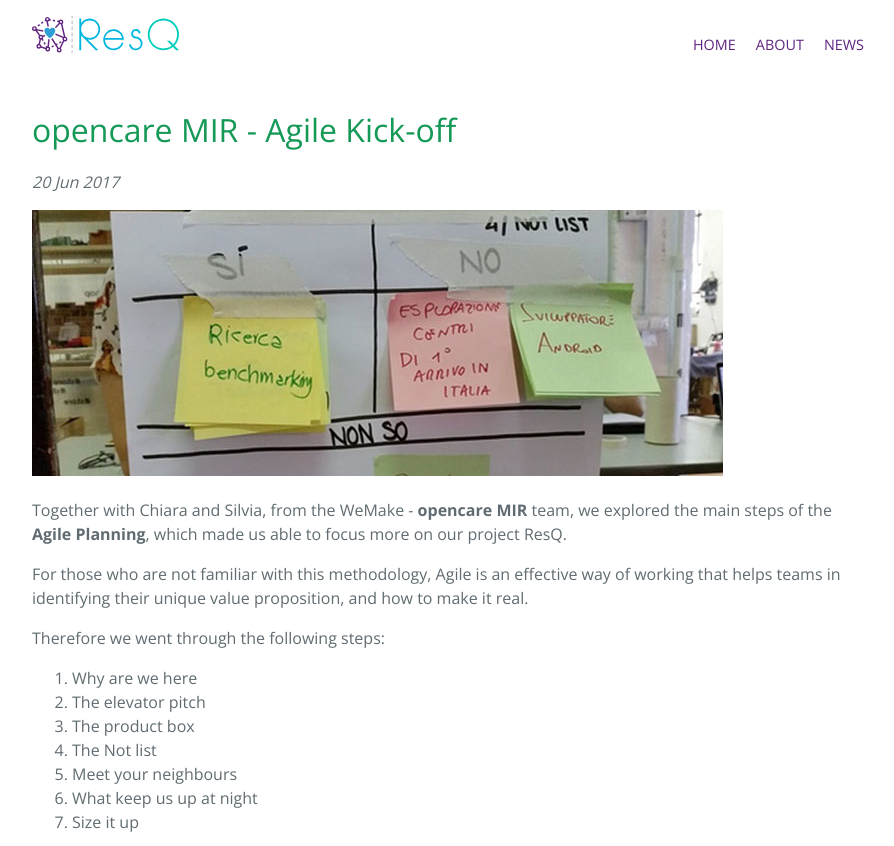
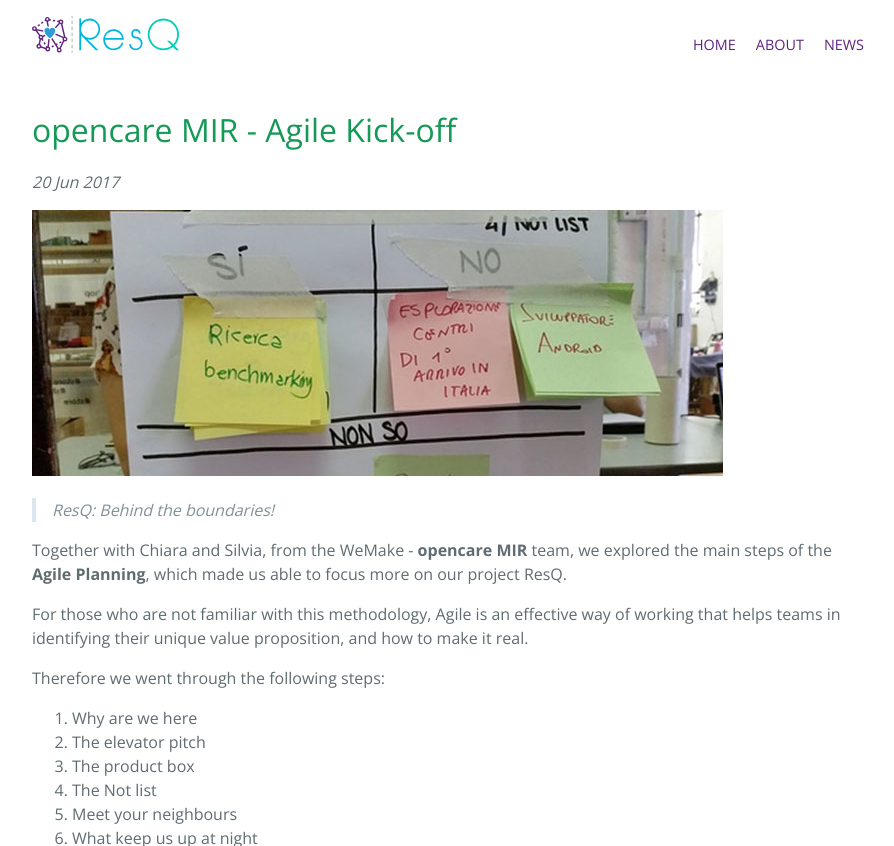
Before and after one commit to opencarecc/ResQ, a Jekyll site: the page built from _posts/2017-06-20-mir-agile-kick-off.md, in a window 1280 px wide, cut to the strip 0-846 px from the top of the page. Shown: the whole strip, without its empty margins (192-1086 px from the left). Built offline with Jekyll 4.4.1, drawn with Linux system fonts in a browser that asks for light colours; a script that is not in the unit is left out; comment, search, counter and statistics services are not loaded.

Commit message:
edit text post

```diff
--- a/_posts/2017-06-20-mir-agile-kick-off.md
+++ b/_posts/2017-06-20-mir-agile-kick-off.md
@@ -10,6 +10,8 @@ published: true
 ---
 
 <img src="https://opencarecc.github.io/ResQ/assets/ResQ-post-img-kickoff.jpg" alt="ResQ-01">
+
+<blockquote><i>ResQ: Behind the boundaries!</i></blockquote>
 
 Together with Chiara and Silvia, from the WeMake - <b>opencare MIR</b> team, we explored the main steps of the <b>Agile Planning</b>, which made us able to focus more on our project ResQ.
 
```
